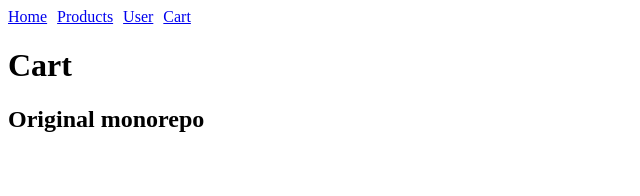
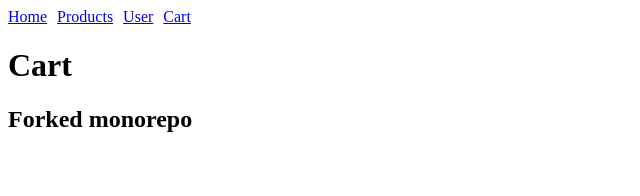
Before and after one commit to mrfede2/starterkit-commercetools-poc-fork, a Next.js app in the folder apps/starterkit-commercetools/: page /cart in a window 1280 px wide. Shown: the top 196 px of the page, without its empty margins (0-640 px from the left). Built offline with nearby package versions, Linux system fonts and the light colour scheme.

Commit message:
update cart page title

```diff
--- a/apps/starterkit-commercetools/src/pages/cart.tsx
+++ b/apps/starterkit-commercetools/src/pages/cart.tsx
@@ -2,7 +2,7 @@ export default function Cart() {
   return (
     <div>
       <h1>Cart</h1>
-      <h2>Original monorepo</h2>
+      <h2>Forked monorepo</h2>
     </div>
   )
 }
```
